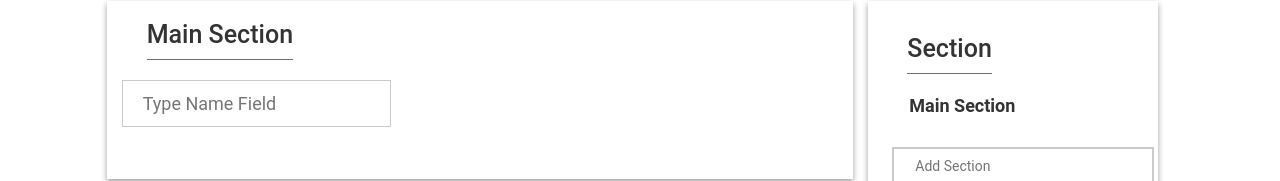
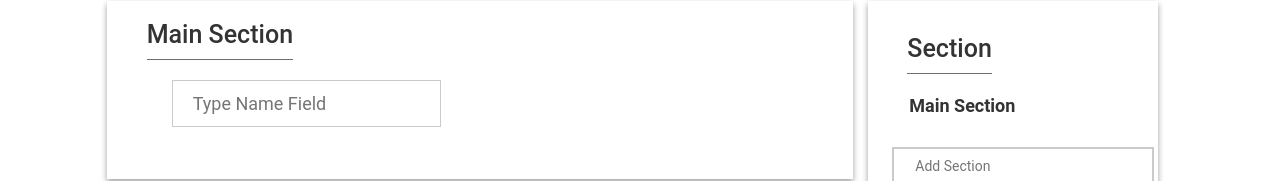
Before and after one commit to cuongtuanpham/e27-ticket-cms, a website: page public/index.html in a window 1280 px wide. Shown: the part 279-460 px from the top of the page. Drawn offline with nearby package versions, Linux system fonts and the light colour scheme; no server answers.

Commit message:
final commit - change margin of inputs

```diff
--- a/public/scss/style.scss
+++ b/public/scss/style.scss
@@ -82,10 +82,11 @@ h2, .section h3{
 	}
 }
 
-.title{
+.title, .description{
 	border: 1px solid #cacaca;
 	padding: 1rem 0 1rem 2rem;
 	margin-top: 1rem;
+	margin-left: 5rem;
 	font-size: $font-size - 12px;
 	@include tablet {
 		font-size: $font-size-tablet - 12px;
```
Also changed, not shown: public/css/style.css.
